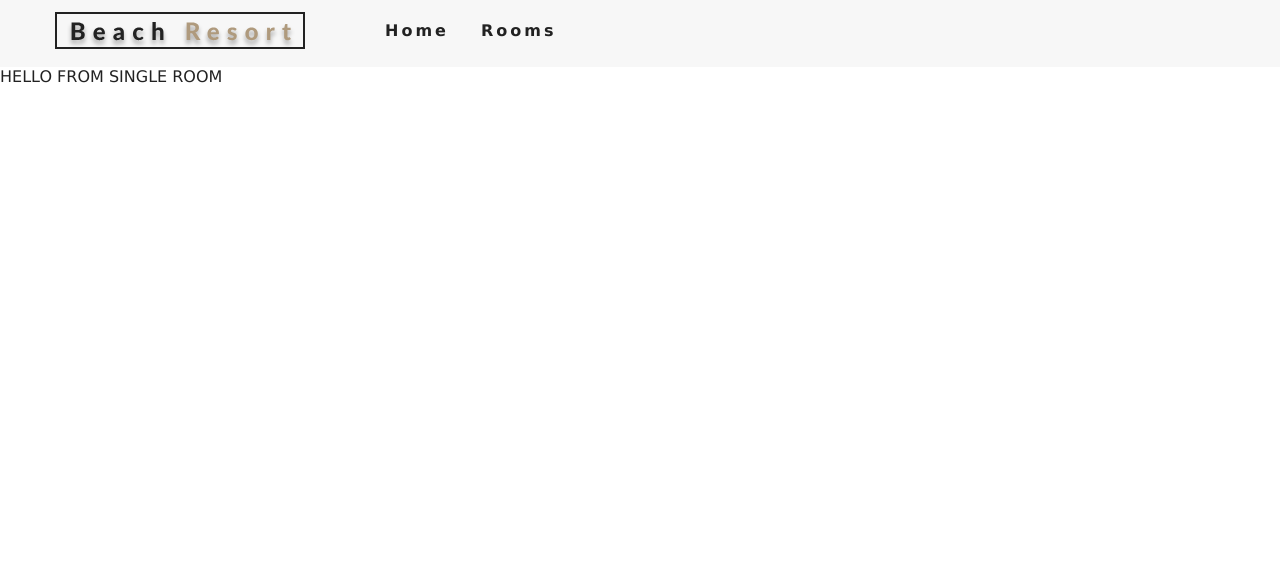
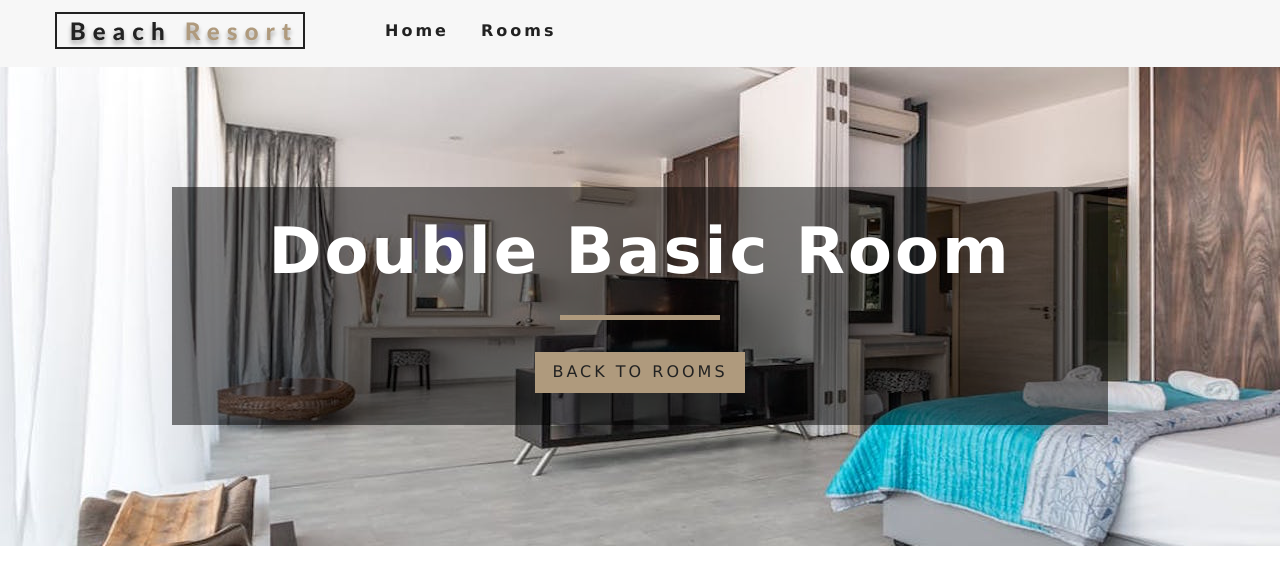
Before and after one commit to ozzie0428/resort_tonight, a React (Create React App) app: page /rooms/double-basic in a window 1280 px wide. Shown: the top 584 px of the page. Built offline with nearby package versions, Linux system fonts and the light colour scheme.

Commit message:
set up styled hero component

```diff
--- a/package.json
+++ b/package.json
@@ -10,7 +10,8 @@
     "react-dom": "^16.12.0",
     "react-icons": "^3.9.0",
     "react-router-dom": "^5.1.2",
-    "react-scripts": "3.4.0"
+    "react-scripts": "3.4.0",
+    "styled-components": "^5.0.1"
   },
   "scripts": {
     "start": "react-scripts start",
--- a/src/App.js
+++ b/src/App.js
@@ -17,7 +17,7 @@
     <Switch>
       <Route exact path="/" component={Home} />
       <Route exact path="/rooms/" component={Rooms} />
-      <Route exact path="/rooms/:type" component={SingleRoom} />
+      <Route exact path="/rooms/:slug" component={SingleRoom} />
       <Route component={Error} />
     </Switch>
       </>
--- a/src/Context.js
+++ b/src/Context.js
@@ -36,9 +36,20 @@
     return tempItems;
   }
 
+  getRoom = (slug) =>{
+    let tempRooms = [...this.state.rooms];
+    const room = tempRooms.find((room)=>room.slug === slug)
+    return room;
+  }
+
   render() {
     return (
-      <RoomContext.Provider value={{ ...this.state }}>
+      <RoomContext.Provider
+      value={{
+        ...this.state,
+        getRoom: this.getRoom
+        }}
+        >
         {this.props.children}
       </RoomContext.Provider>
     );
--- a/src/components/FeaturedRooms.js
+++ b/src/components/FeaturedRooms.js
@@ -11,7 +11,7 @@
         rooms = rooms.map(room => {
             return <Room key={room.id} room={room}/>
         })
-        console.log(rooms)
+        console.log('FEATURED',rooms)
         return (
             <section className="featured-rooms">
             <Title title="Featured Rooms"/>
--- /dev/null
+++ b/src/components/StyledHero.js
@@ -0,0 +1,11 @@
+import styled from 'styled-components'
+import defaultImg from '../images/room-1.jpeg'
+
+const StyledHero = styled.header`
+min-height: 60vh;
+background: url(${props => props.img ? props.img : defaultImg}) center/cover no-repeat;
+display: flex;
+align-items: center;
+justify-content: center;
+`
+export default StyledHero
--- a/src/pages/Home.js
+++ b/src/pages/Home.js
@@ -3,6 +3,7 @@
 import Banner from '../components/Banner'
 import Services from '../components/Services'
 import FeaturedRooms from "../components/FeaturedRooms"
+
 
 import {Link} from 'react-router-dom'
 export default function home() {
@@ -17,7 +18,8 @@
     </Banner>
     </Hero>
     <Services />
-    <FeaturedRooms/>
+    <FeaturedRooms />
+
     </>
 )
 }
--- a/src/pages/SingleRoom.js
+++ b/src/pages/SingleRoom.js
@@ -1,11 +1,59 @@
-import React, { Component } from 'react'
+import React, { Component } from "react";
+import defaultBcg from "../images/room-1.jpeg";
+import Hero from "../components/Hero";
+import Banner from "../components/Banner";
+import { Link } from "react-router-dom";
+import { RoomContext } from "../Context";
+import StyledHero from '../components/StyledHero'
 
 export default class SingleRoom extends Component {
-    render() {
-        return (
-            <div>
-               HELLO FROM SINGLE ROOM
-            </div>
-        )
+  constructor(props) {
+    super(props);
+    console.log('SINGLE PROPS',this.props.match.params);
+    this.state = {
+      slug: this.props.match.params.slug,
+      defaultBcg
+    };
+  }
+  static contextType = RoomContext;
+  // componentDidMount(){
+
+  // }
+  render() {
+    const { getRoom } = this.context;
+    console.log('CONTEXT', getRoom)
+    const room = getRoom(this.state.slug);
+    console.log('STATE', this.state)
+    console.log("singleroom", room);
+    if (!room) {
+      return (
+        <div className="error">
+
+          <h3>No such room could be found...</h3>
+          <Link to="/rooms" className="btn-primary">
+            Back to Rooms
+          </Link>
+        </div>
+      );
     }
+    const {name,
+        description,
+        capacity,
+        size,
+        price,
+        extras,
+        breakfast,
+        pets,
+        images
+    } = room
+    return <StyledHero img={images[0] || this.state.defaultBcg}>
+    <Banner title={`${name} room`}>
+    <Link to='/rooms' className='btn-primary'>
+      Back to Rooms
+    </Link>
+    </Banner>
+
+    </StyledHero>
+
+  }
 }
```
Also changed, not shown: 1 other file (tests, documents, lock files or other folders).
